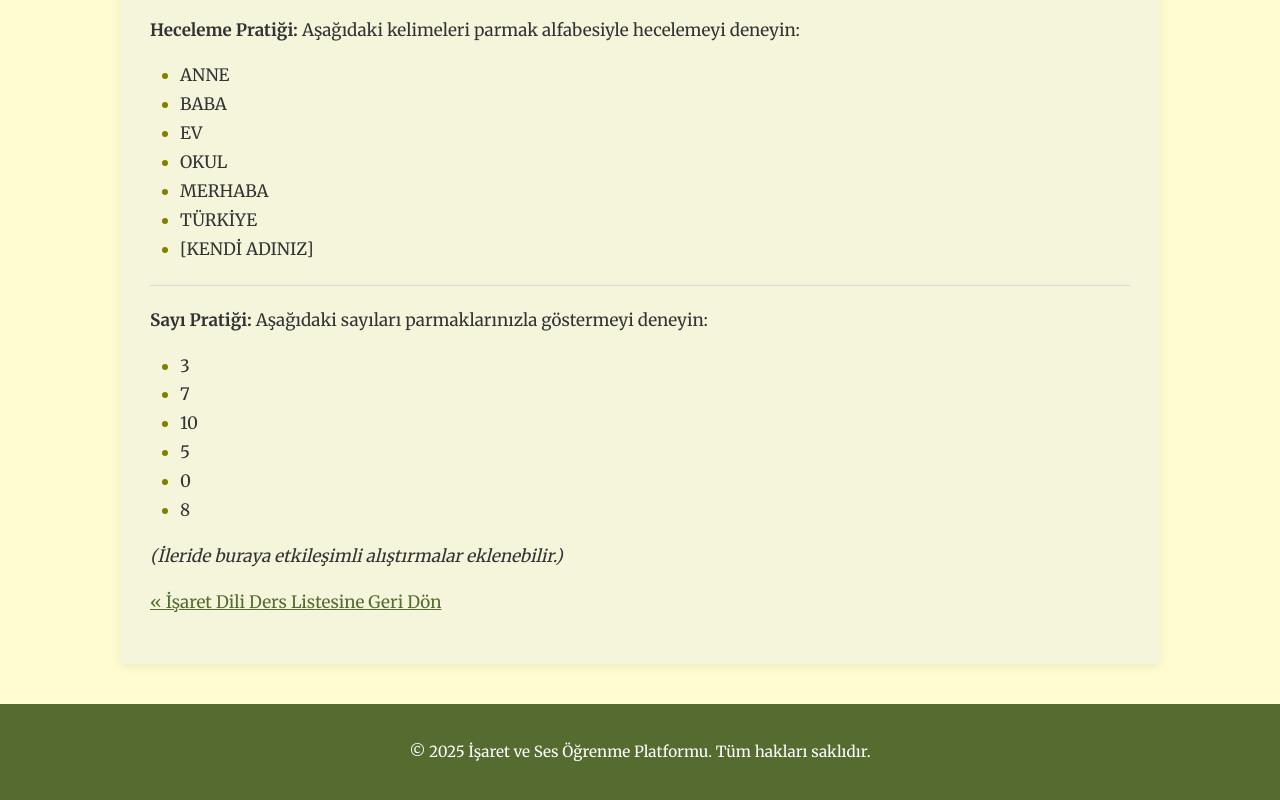
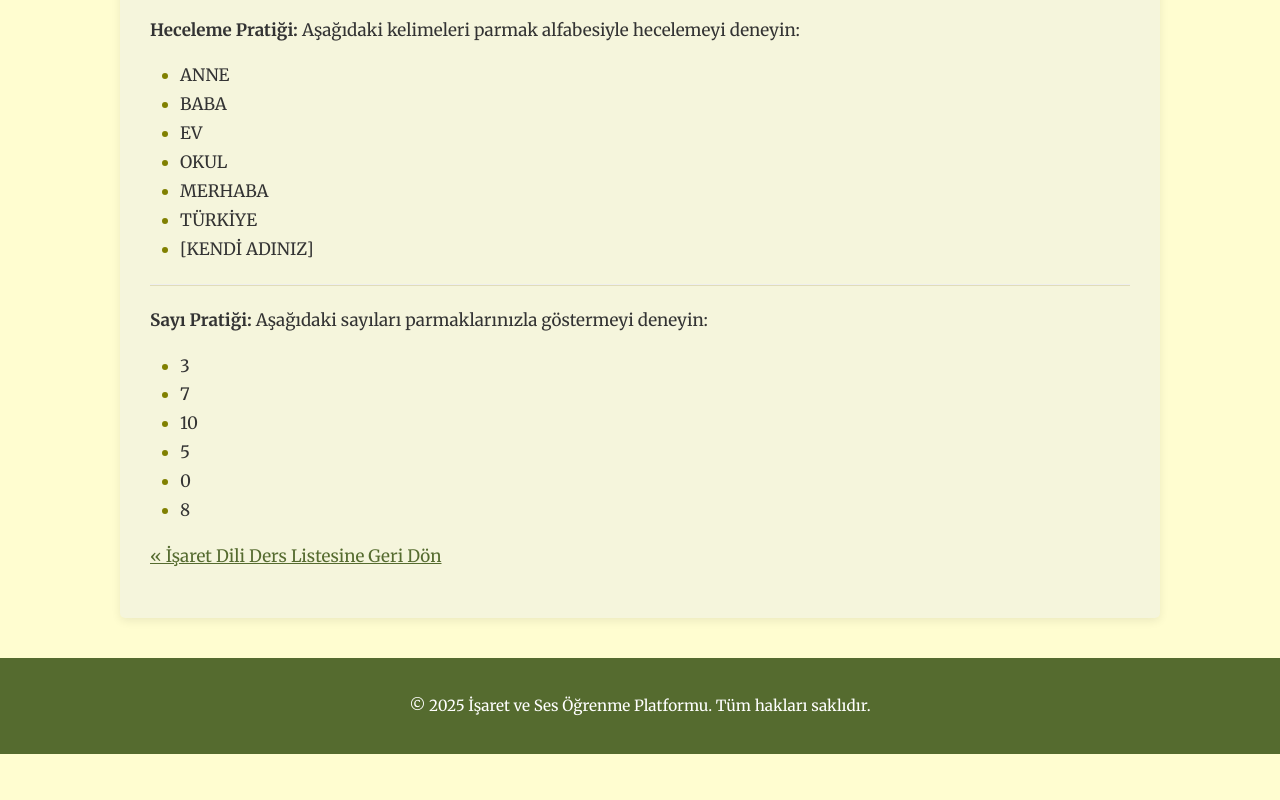
Before and after one commit to PLhpxK6RvQbNJx2Jx6JewuNHk2uvp5Xx/legendary-enigma, a plain HTML site: page ders-alfabe.html in a window 1280 px wide. Shown: the part 1839-2639 px from the top of the page. After the commit the page ends 2593 px from the top, so only its background shows below. Drawn offline with Linux system fonts and the light colour scheme.

Commit message:
Update ders-alfabe.html

```diff
--- a/ders-alfabe.html
+++ b/ders-alfabe.html
@@ -79,7 +79,6 @@
                 <li>0</li>
                 <li>8</li>
             </ul>
-             <p><em>(İleride buraya etkileşimli alıştırmalar eklenebilir.)</em></p>
         </section>
 
         <p><a href="isaret-dili.html">&laquo; İşaret Dili Ders Listesine Geri Dön</a></p>
```
